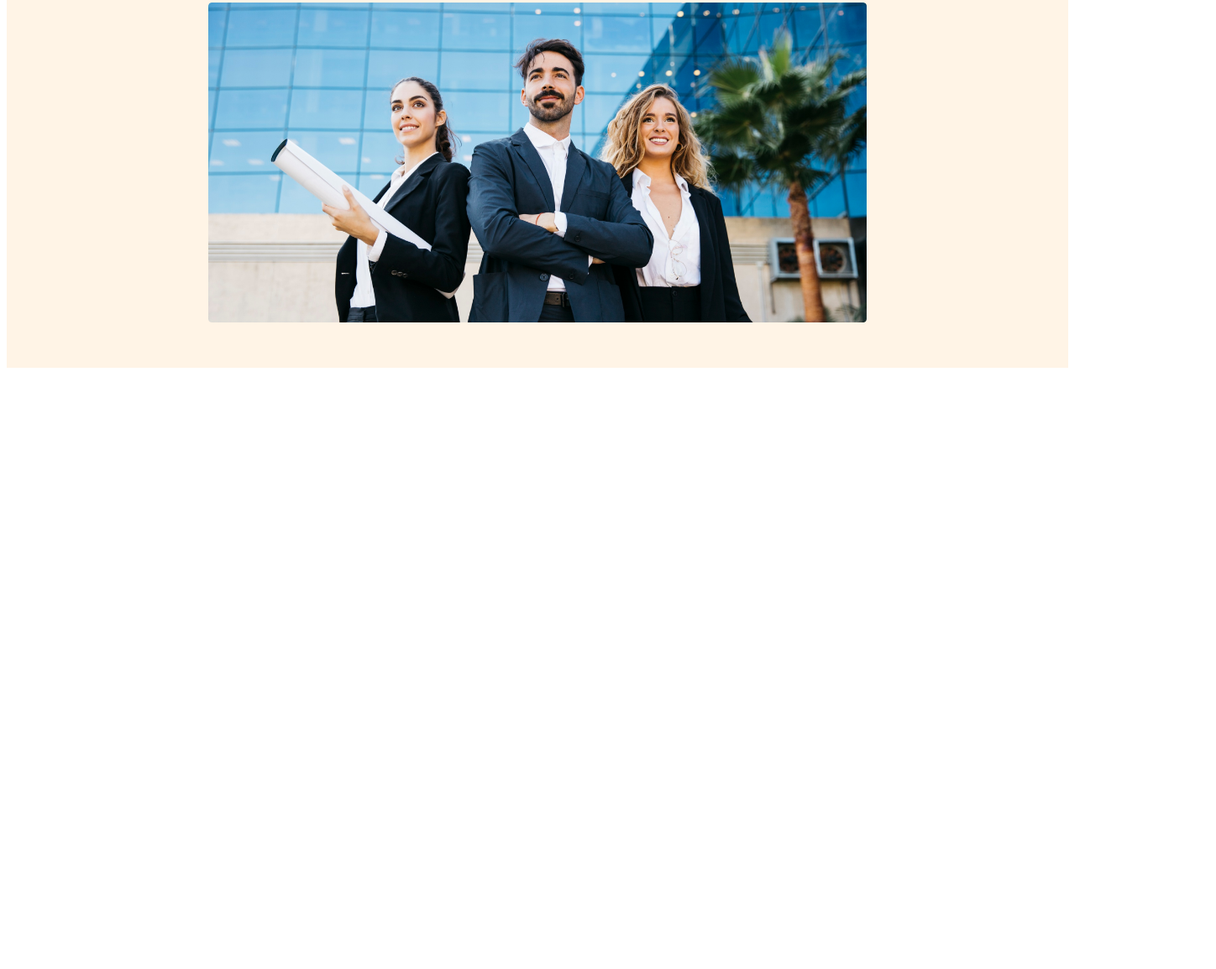
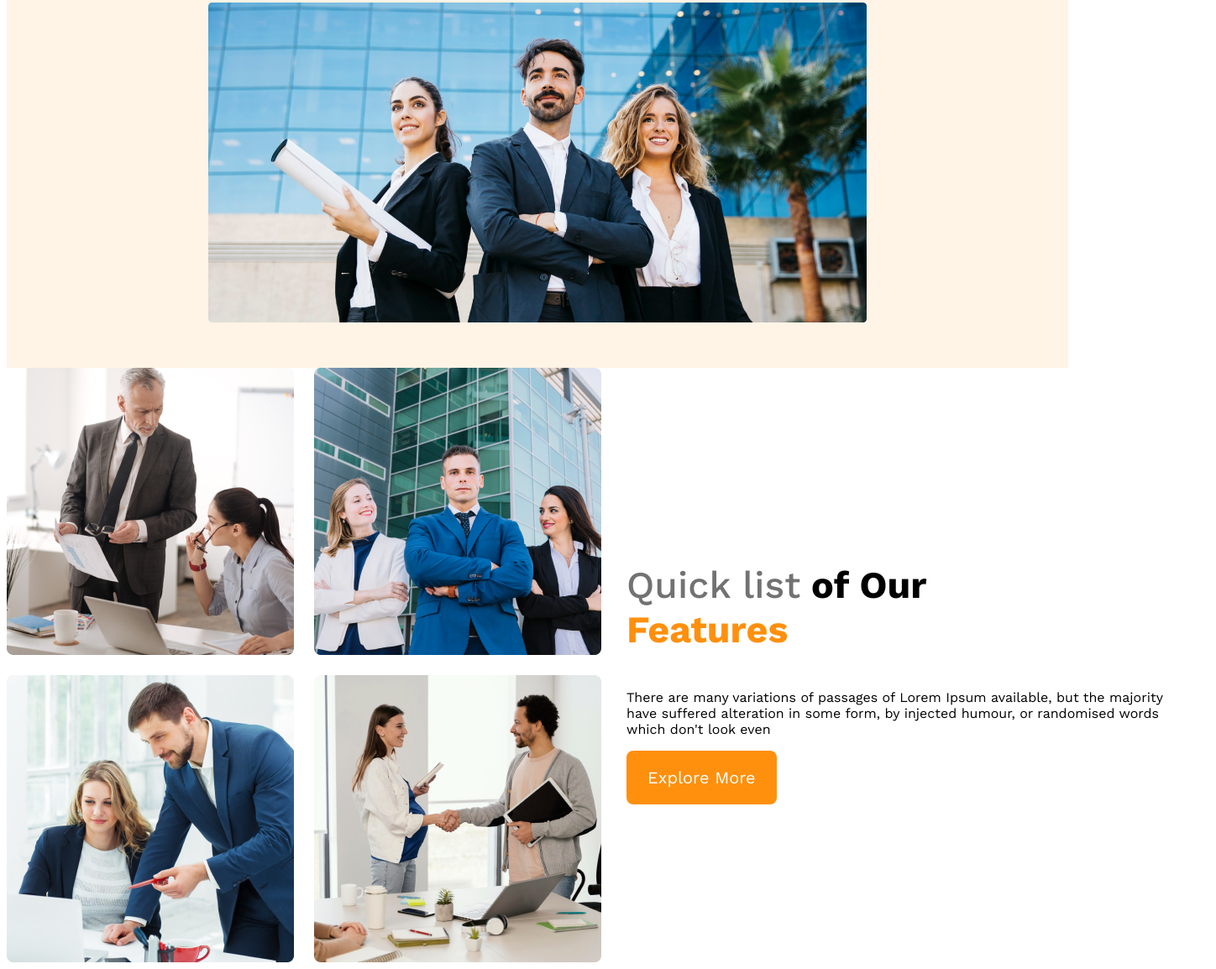
Before and after one commit to Taohid16/g3-architects-website, a plain HTML site: page index.html in a window 1280 px wide. Shown: the part 584-1738 px from the top of the page at 84% size, 1448 px wide, since content can reach past the window. Before the commit the page ends 1030 px from the top, so only its background shows below. Drawn offline with nearby package versions, Linux system fonts and the light colour scheme.

Commit message:
features content added

```diff
--- a/index.html
+++ b/index.html
@@ -19,7 +19,7 @@
         </nav>
         <div class="banner">
             <div class="banner-content">
-                <h1 class="banner-title">Brand New
+                <h1 class="banner-title">Brand New <br>
                     Group of Architects
                     </h1>
                 <p class="banner-description">There are many variations of passages of Lorem Ipsum available, but the majority have suffered alteration in some form, by injected humour, or randomised words which don't look even</p>
@@ -29,7 +29,22 @@
         </div>
     </header>
     <main>
+        <section class="teams-container">
+            <div class="teams-img-container">
+                <img src="images/team1.png" alt="">
+                <img src="images/team2.png" alt="">
+                <img src="images/team3.png" alt="">
+                <img src="images/team4.png" alt="">
 
+            </div>
+            <div class="teams-content">
+                <h3 class="teams-title"><span class="quick-text">Quick list</span><span  class="of-our-text"> of Our</span> <br> <span class="features-text"> Features</span></h3>
+                <p class="teams-description">There are many variations of passages of Lorem Ipsum available, but the majority have suffered alteration in some form, by injected humour, or randomised words which don't look even</p>
+                <button class="btn-primary">Explore More</button>
+
+            </div>
+
+        </section>
     </main>
     <footer>
 
--- a/styles/architect.css
+++ b/styles/architect.css
@@ -58,6 +58,7 @@ nav li a{
     width: 100%;
     margin-top: 20px;
 }
+
 @media screen   and (max-width: 576px) {
     header{
         padding: 50px;
@@ -73,3 +74,32 @@ nav li a{
     }
 
 }
+main{
+    width: 1440px;
+    margin: 0 auto;
+}
+.teams-container{
+    display: flex;
+    align-items: center;
+}
+.teams-img-container{
+    display: grid;
+    grid-template-columns: repeat(2, 1fr);
+    gap: 1.5rem;
+}
+.teams-content{
+    padding-right: 30px;
+    padding-left: 30px;
+}
+.teams-title{
+    font-size: 2.8rem;
+}
+.teams-title .quick-text{
+    color:  var(--dark-03, #727272);
+    font-weight: 500;
+
+}
+.teams-title .features-text{
+    color: #FF900E;
+    font-weight: 700;
+}
```
